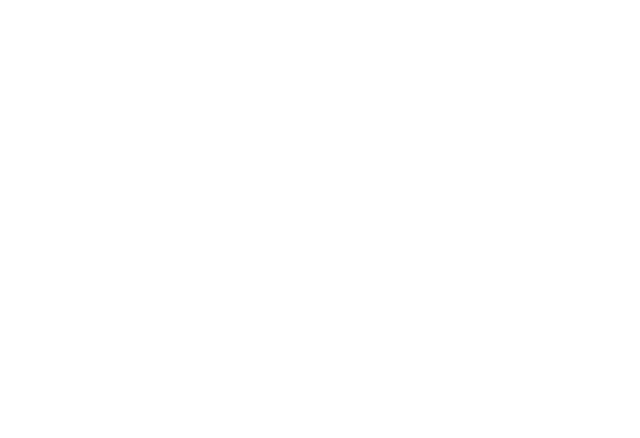
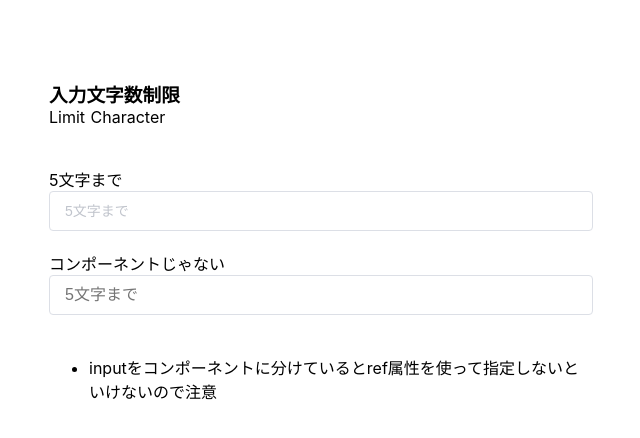
Before and after one commit to Kouki-Arai/nuxt_tips, a Nuxt app: page /form/limit_character in a window 1280 px wide. Before the commit this address had no page. Shown: the top 438 px of the page, without its empty margins (319-959 px from the left). Built offline with nearby package versions, Linux system fonts and the light colour scheme; what vue-sidebar-menu would draw is missing.

Commit message:
add: limit character

```diff
--- a/components/BaseInput.vue
+++ b/components/BaseInput.vue
@@ -28,7 +28,7 @@
   },
   data() {
     return {
-      value: ""
+      value: <String>""
     };
   },
   watch: {
--- /dev/null
+++ b/components/Comment.vue
@@ -0,0 +1,14 @@
+<template>
+  <div>
+    <slot></slot>
+  </div>
+</template>
+<script lang="ts">
+import Vue from 'vue'
+export default Vue.extend({
+
+})
+</script>
+<style lang="scss" scoped>
+
+</style>
--- /dev/null
+++ b/pages/form/limit_character.vue
@@ -0,0 +1,71 @@
+<template>
+  <form-page title="入力文字数制限" title-english="Limit Character">
+    <template slot="form">
+      <base-input ref="baseInput" label title="5文字まで" v-model="sample"></base-input>
+      <label for="">コンポーネントじゃない</label>
+      <input type="text" class="input_inner" v-model="sample2" placeholder="5文字まで">
+    </template>
+    <template slot="send">
+      <comment>
+        <ul>
+          <li>inputをコンポーネントに分けているとref属性を使って指定しないといけないので注意</li>
+        </ul>
+      </comment>
+    </template>
+  </form-page>
+</template>
+<script lang="ts">
+import Vue from 'vue'
+import FormPage from "~/components/FormPage.vue";
+import BaseInput from "~/components/BaseInput.vue";
+import Comment from "~/components/Comment.vue";
+export default Vue.extend({
+  name: "limit-character",
+  components: {
+    FormPage,
+    BaseInput,
+    Comment
+  },
+  data(){
+    return {
+      sample: '',
+      sample2: ''
+    }
+  },
+
+  watch: {
+    sample(val) {
+      // @ts-ignore
+      this.$refs.baseInput.value = this.charaLimit(val, 5);
+    },
+    sample2(val) {
+      this.sample2 = this.charaLimit(val, 5);
+    }
+  },
+
+  methods: {
+    charaLimit(val: string, limit: Number) {
+      return val.length > limit ? val.slice(0, -1) : val;
+    }
+  },
+})
+</script>
+<style lang="scss" scoped>
+.input_inner {
+  -webkit-appearance: none;
+  background-color: #FFF;
+  background-image: none;
+  border-radius: 4px;
+  border: 1px solid #DCDFE6;
+  box-sizing: border-box;
+  color: #606266;
+  display: inline-block;
+  font-size: inherit;
+  height: 40px;
+  line-height: 40px;
+  outline: 0;
+  padding: 0 15px;
+  transition: border-color .2s cubic-bezier(.645,.045,.355,1);
+  width: 100%;
+}
+</style>
--- a/pages/validation.vue
+++ b/pages/form/validation.vue
@@ -1,5 +1,5 @@
 <template>
-  <form-page title="バリデーション" title-english="validation">
+  <form-page title="バリデーション" title-english="Validation">
     <template slot="form">
       <base-input label title="メールアドレス" v-model="formData.email"></base-input>
       {{checkEmail}}
@@ -9,6 +9,11 @@
     <template slot="send">
       <!-- <form-button-send :loading="loading" title="ログイン" @click="login" :showPrivacyPolicy="false"></form-button-send>
       <form-button-other-action @click="handleForgetPassword" class="forget" title="パスワードを忘れた場合"></form-button-other-action> -->
+      <comment>
+        <ul>
+          <li>TODO: エラーのタイミング、エラー時の色付け、ボタン設置</li>
+        </ul>
+      </comment>
     </template>
   </form-page>
 </template>
```
